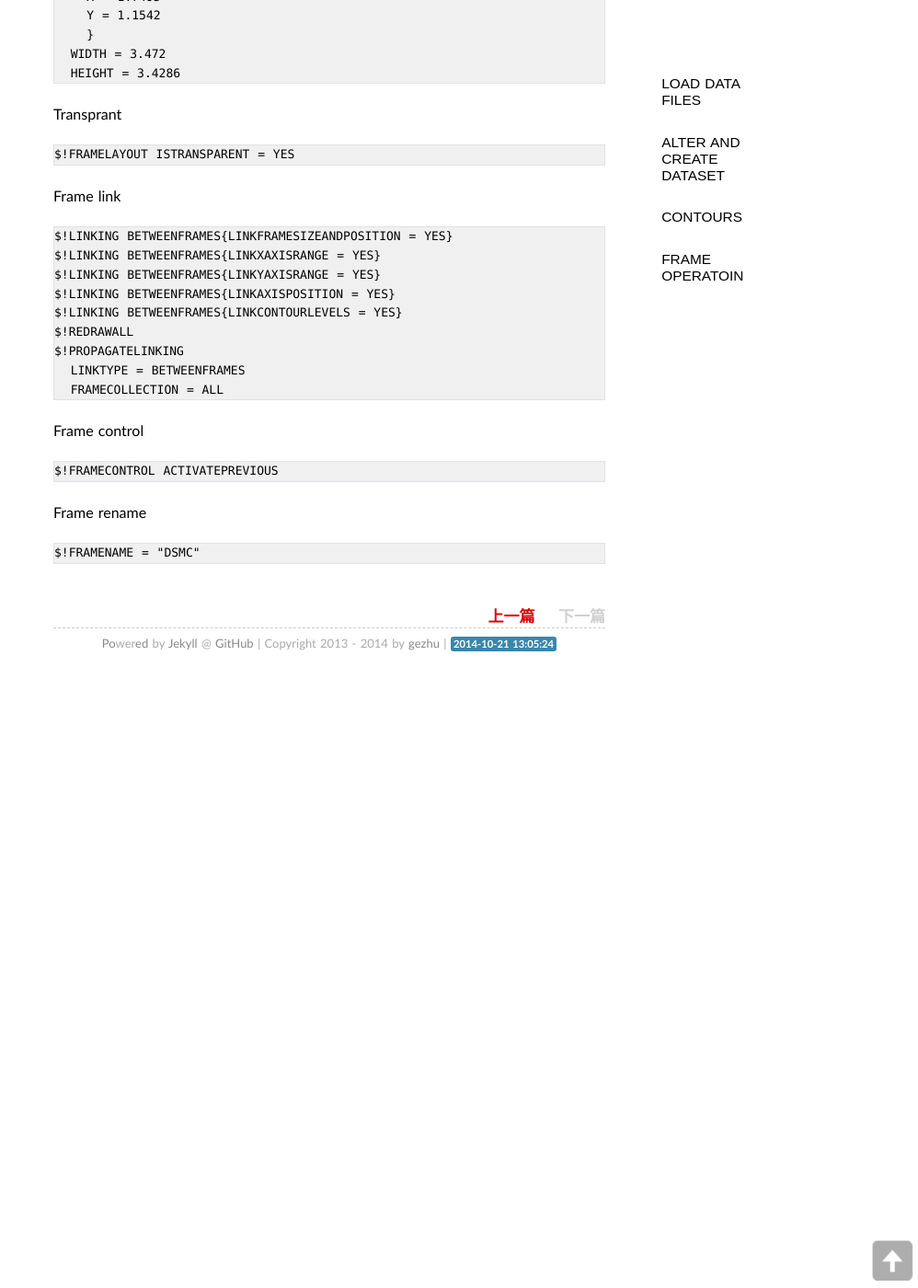
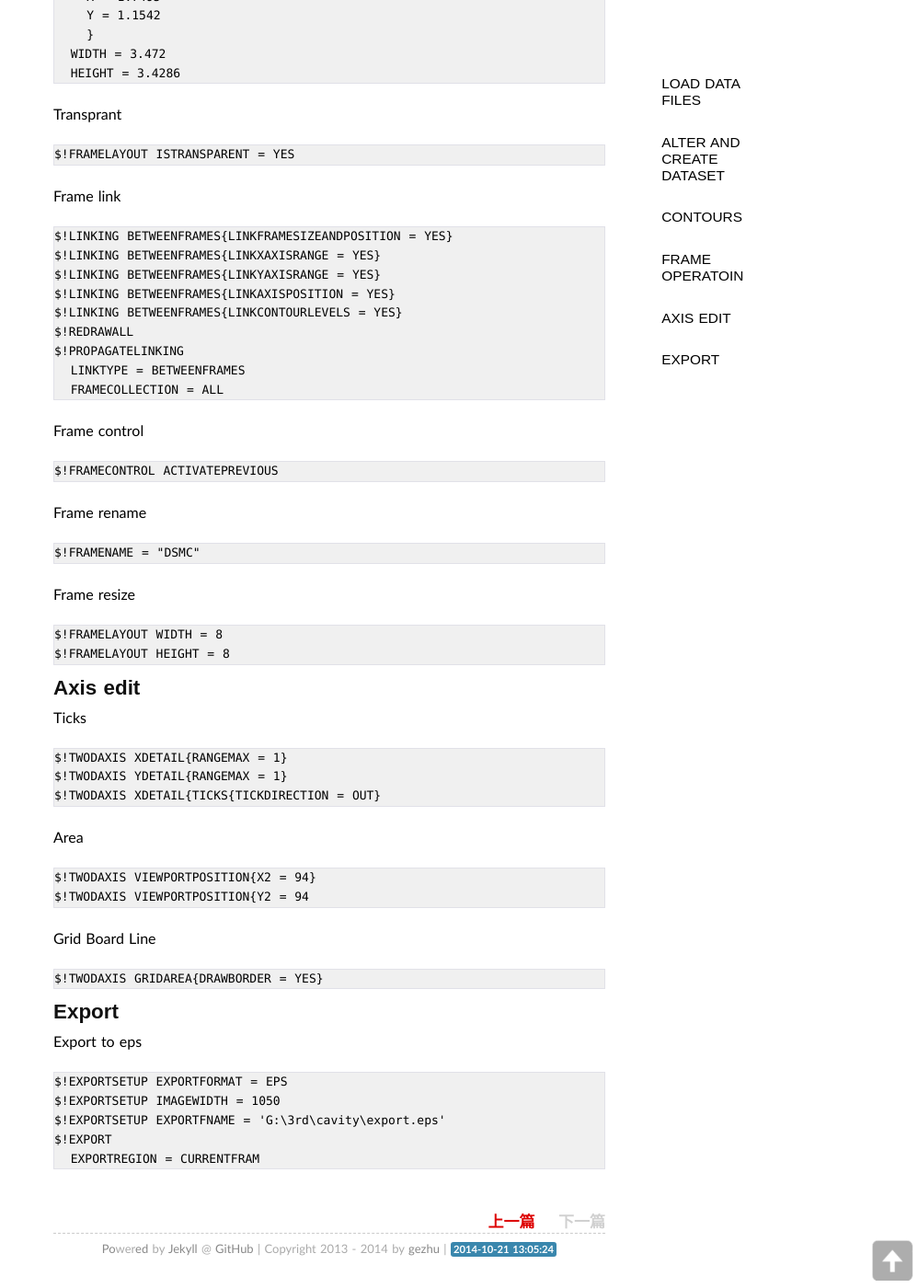
Before and after one commit to gezhu/gezhu.github.io, a Jekyll site: the page built from _posts/2014-10-18-tecplot-scripts.markdown, in a window 1280 px wide and 1400 px high, scrolled down 1054 px. Shown: the whole window at 92% size, without its empty margins (282-1280 px from the left). Built offline with Jekyll 4.4.1, drawn with Linux system fonts in a browser that asks for light colours; some web fonts are replaced; Markdown is read by kramdown in place of the engine named in the settings; comment, search, counter and statistics services are not loaded.

```diff
--- a/_posts/2014-10-18-tecplot-scripts.markdown
+++ b/_posts/2014-10-18-tecplot-scripts.markdown
@@ -87,3 +87,36 @@
 Frame rename
 
     $!FRAMENAME = "DSMC"
+
+Frame resize
+
+    $!FRAMELAYOUT WIDTH = 8
+    $!FRAMELAYOUT HEIGHT = 8
+
+Axis  edit
+----------
+Ticks
+
+    $!TWODAXIS XDETAIL{RANGEMAX = 1}
+    $!TWODAXIS YDETAIL{RANGEMAX = 1}
+    $!TWODAXIS XDETAIL{TICKS{TICKDIRECTION = OUT}
+
+Area
+
+    $!TWODAXIS VIEWPORTPOSITION{X2 = 94}
+    $!TWODAXIS VIEWPORTPOSITION{Y2 = 94
+
+Grid Board Line
+
+    $!TWODAXIS GRIDAREA{DRAWBORDER = YES}
+
+
+Export
+------
+Export to eps
+
+    $!EXPORTSETUP EXPORTFORMAT = EPS
+    $!EXPORTSETUP IMAGEWIDTH = 1050
+    $!EXPORTSETUP EXPORTFNAME = 'G:\3rd\cavity\export.eps'
+    $!EXPORT
+      EXPORTREGION = CURRENTFRAM
```
